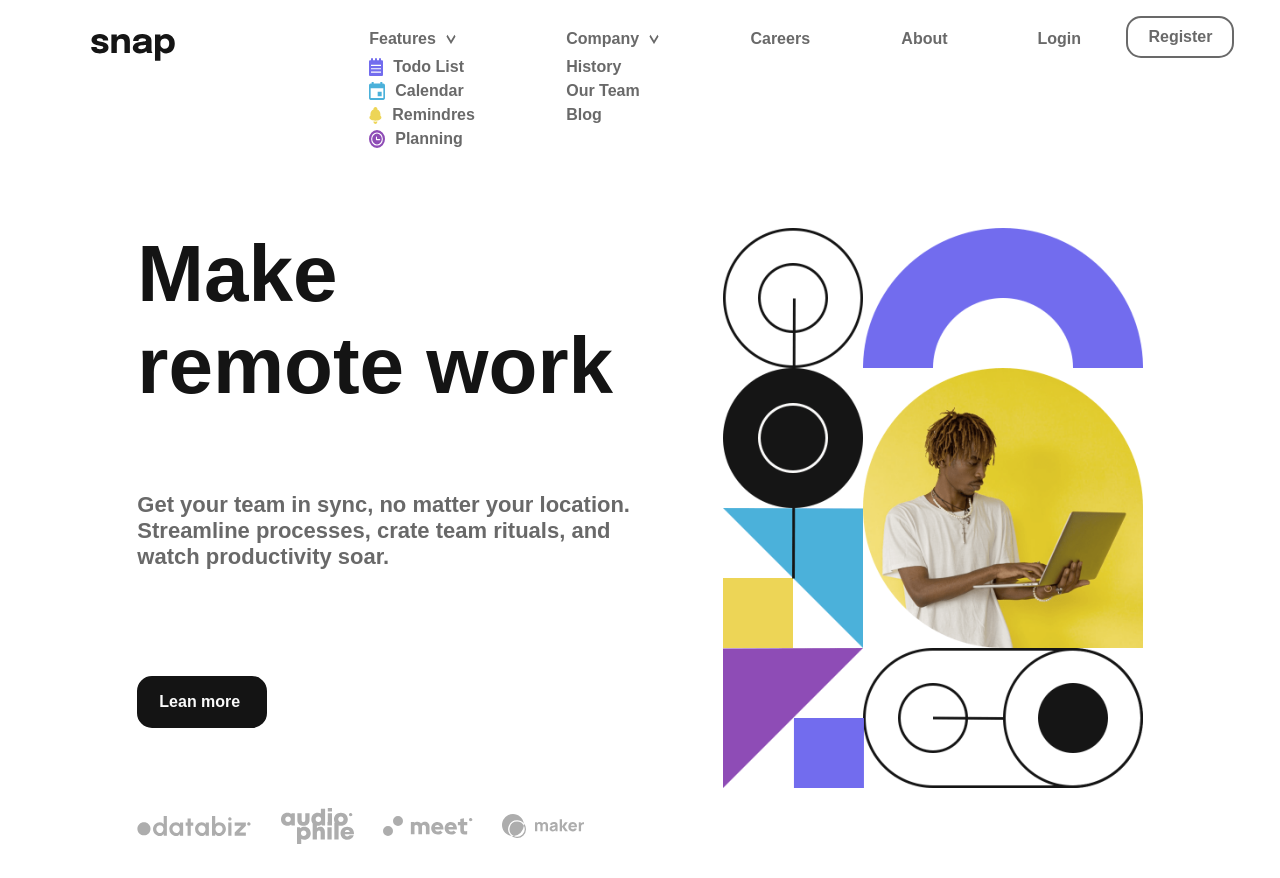
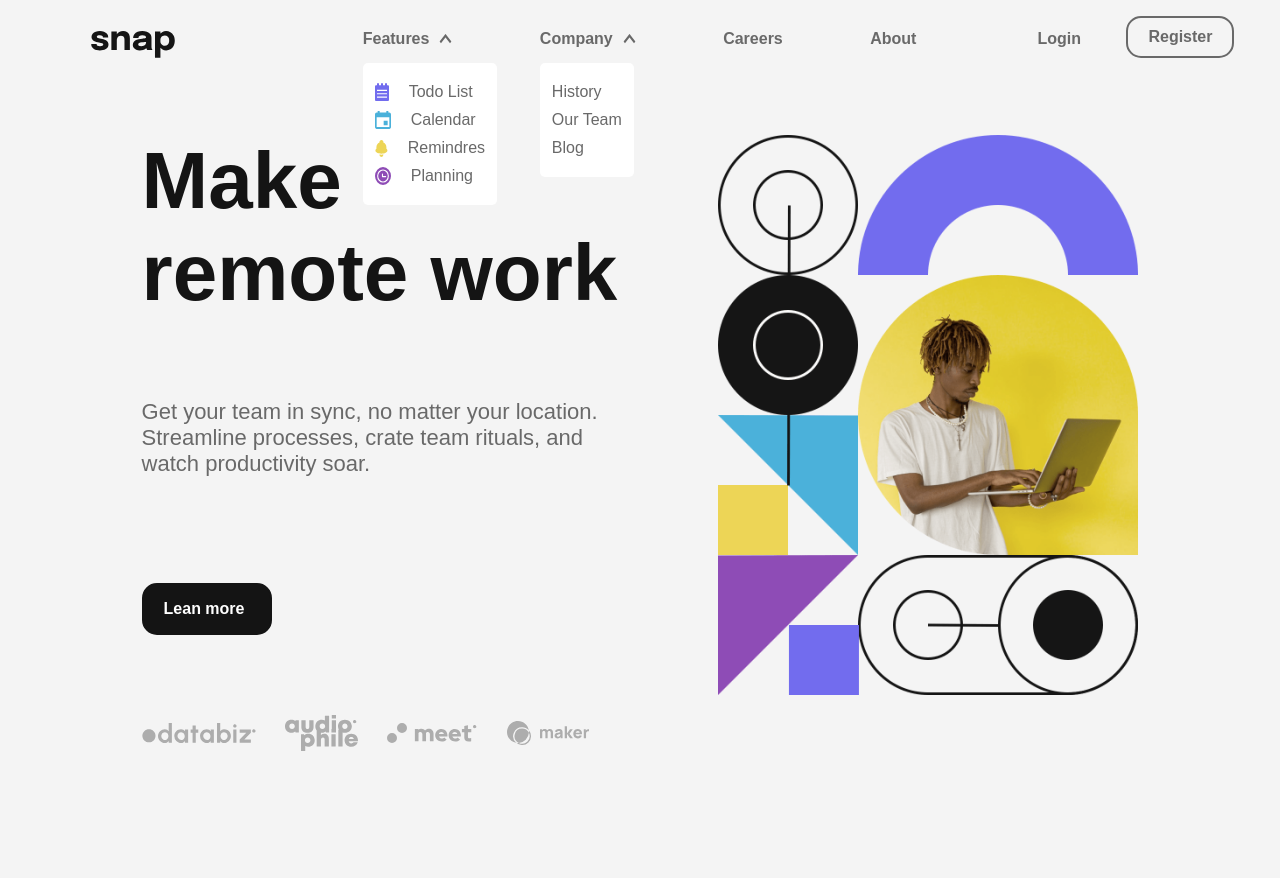
Before and after one commit to DieguitoLOL/Empezando_git, a plain HTML site: page index.html in a window 1280 px wide. After the commit the page ends 800 px from the top, so only its background shows below. Drawn offline with Linux system fonts and the light colour scheme.

Commit message:
Corregi los errores que tenia

```diff
--- a/index.html
+++ b/index.html
@@ -16,7 +16,7 @@
             <div class="alineamiento">
               <div class="selector">
                 <p>Features</p>
-                <img src="images/icon-arrow-down.svg" alt="flecha_baja">
+                <img src="images/icon-arrow-up.svg" alt="flecha_baja">
               </div>
               <div class="componente">
                 <div class="lista">
@@ -40,7 +40,7 @@
             <div class="alineamiento">
               <div class="selector">
                 <p>Company</p>
-                <img src="images/icon-arrow-down.svg" alt="flecha_baja">
+                <img src="images/icon-arrow-up.svg" alt="flecha_baja">
               </div>
               <div class="componente">
                 <div class="lista">
@@ -81,8 +81,8 @@ Streamline processes, crate team rituals, and
 watch productivity soar.
             </pre>
           </div>
-          <div class="boton">
-            <p class="boton_texto">Lean more</p>
+          <div>
+            <p class="boton">Lean more</p>
           </div>
           <div class="iconos">
             <div><img src="images/client-databiz.svg" alt="icono"></div>
@@ -96,4 +96,5 @@ watch productivity soar.
     </section>
   </main>
 </body>
+<script src="main.js"></script>
 </html>
--- a/style.css
+++ b/style.css
@@ -5,6 +5,9 @@
     padding: 0px;
     box-sizing: border-box;
     color: hsl(0, 0%, 41%);
+}
+body{
+    background-color: rgb(244, 244, 244);
 }
 main{
     display: flex;
@@ -16,7 +19,7 @@ main{
 section{
     display: flex;
     flex-direction: column;
-    gap: 10vh;
+    gap: 9vh;
     width: 90%;
 }
 header{
@@ -28,9 +31,6 @@ header{
     gap: 50%;
     align-items: center;
 }
-.logo{
-    margin: -80px 0px 0px 0px;
-}
 .opciones_desplegables{
     display: flex;
     gap: 30%;
@@ -39,28 +39,40 @@ header{
     display: flex;
     gap: 10px;
     align-items: center;
+    padding-bottom: 15px;
+}
+.selector p:hover{
+    color: black;
+    cursor: pointer;
 }
 .selector img{
-    width: 10px;
+    width: 13px;
     height: 10px;
 }
-.alineamiento{
+
+.componente{
+    position: absolute;
     display: flex;
     flex-direction: column;
     gap: 10px;
-}
-.componente{
-    display: flex;
-    flex-direction: column;
-    gap: 6px;
+    padding: 20px 12px;
+    border-radius: 5px;
+    background-color: white;
 }
 .lista{
     display: flex;
-    gap: 10px;
+    gap: 20px;
+}
+.lista p{
+    font-weight: lighter;
 }
 .Logueos{
     display: flex;
     gap: 30%;
+}
+.Logueos p:hover{
+    cursor: pointer;
+    color: black;
 }
 .registro{
     margin-top: -14px;
@@ -78,6 +90,7 @@ h1{
 }
 pre{
     font-size: 22px;
+    font-weight: lighter;
 }
 .contenido{
     display: flex;
@@ -90,9 +103,13 @@ pre{
     border-radius: 15px;
     padding: 15px 20px 15px 20px;
     width: 130px;
+    color: white;
 }
-.boton_texto{
-    color: hsl(0, 0%, 98%);
+
+.boton:hover{
+    background-color: white;
+    color: black;
+    cursor: pointer;
 }
 .iconos{
     display: flex;
```
